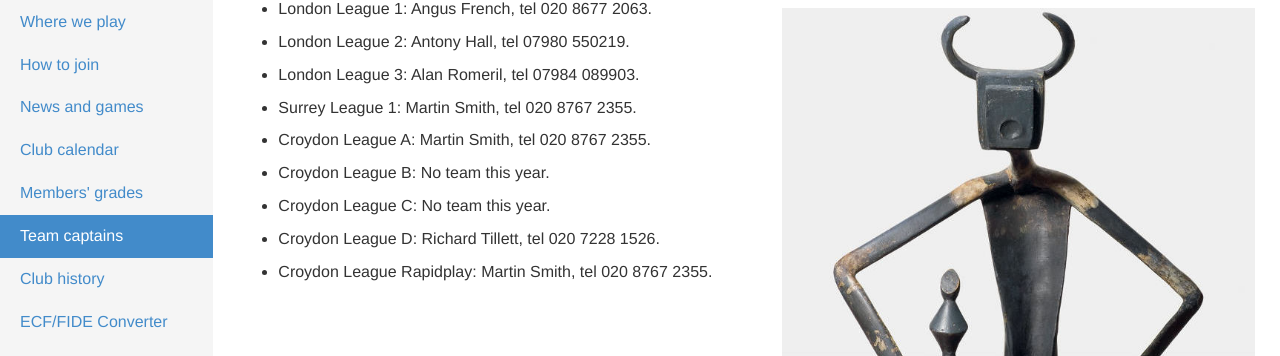
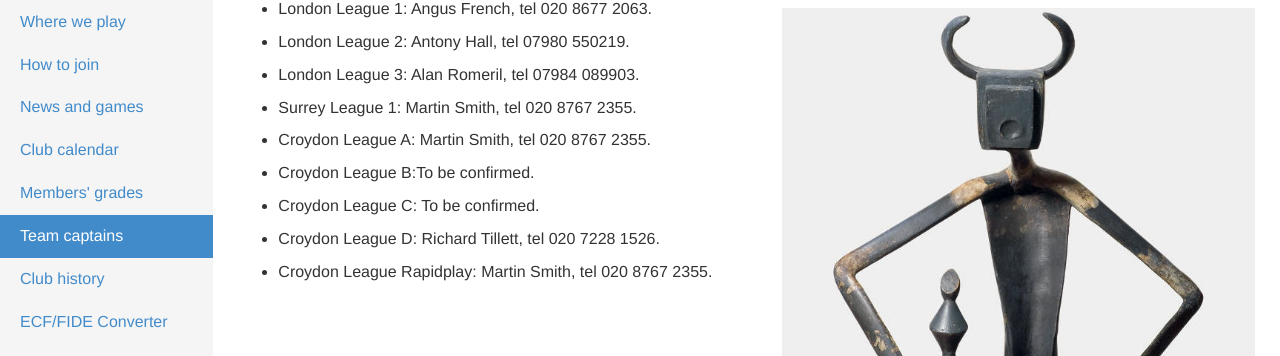
Before and after one commit to streathamchess/streathamchess.github.io, a Jekyll site: the page built from captains.md, in a window 1280 px wide. Shown: the part 135-491 px from the top of the page. Built offline with Jekyll 4.4.1, drawn with Linux system fonts in a browser that asks for light colours.

Commit message:
Update captains.md

```diff
--- a/captains.md
+++ b/captains.md
@@ -22,9 +22,9 @@ layout: default
 
 * Croydon League A: Martin Smith, tel 020 8767 2355.
 
-* Croydon League B: No team this year.
+* Croydon League B:To be confirmed.
 
-* Croydon League C: No team this year.
+* Croydon League C: To be confirmed.
 
 * Croydon League D: Richard Tillett, tel 020 7228 1526.
 
```
